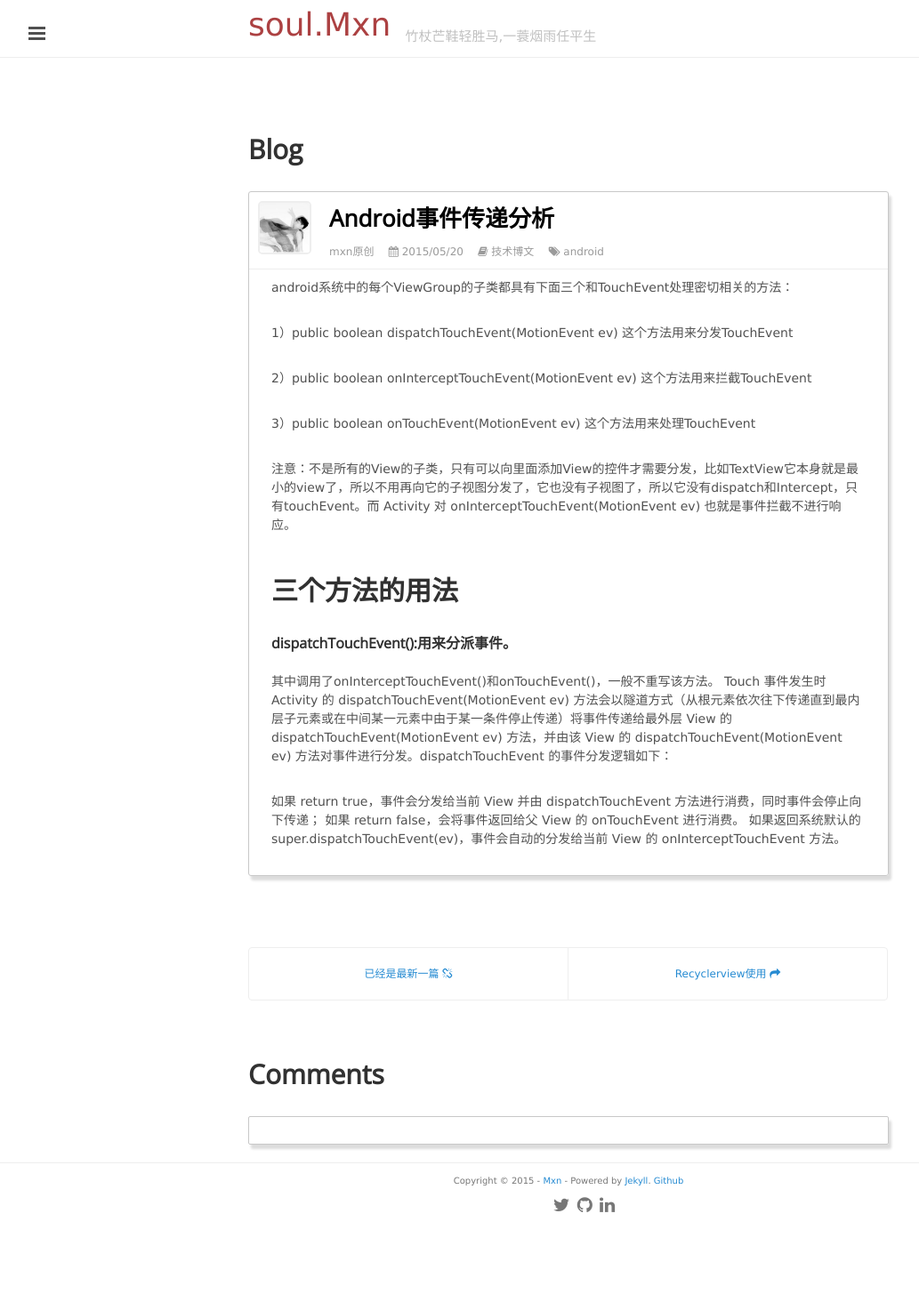
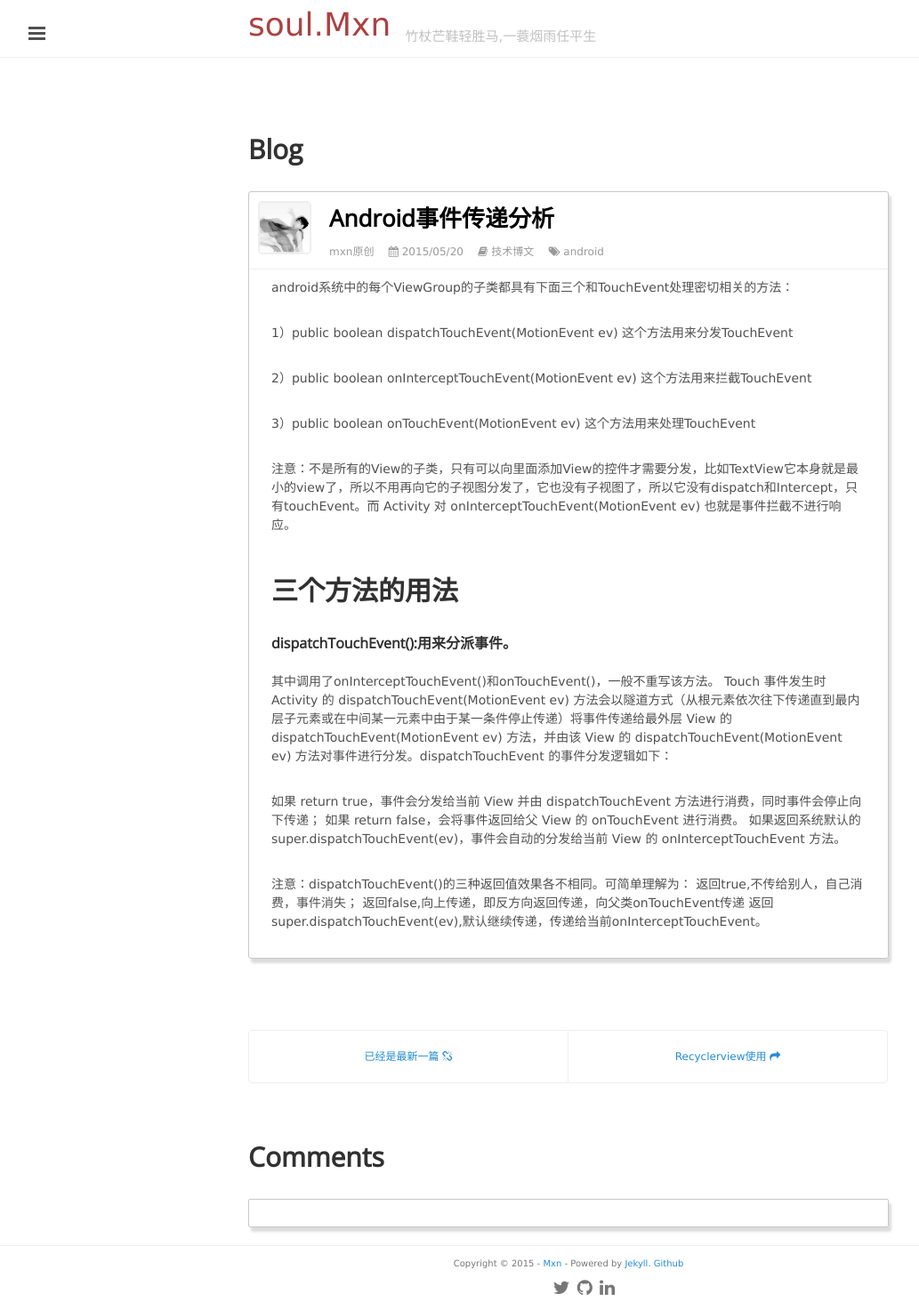
Before and after one commit to mxn21/mxn21.github.io, a Jekyll site: the page built from _posts/2015-5-20-android事件传递分析.md, in a window 1280 px wide. Shown: the whole page at 89% size, without its empty margins (1-1034 px from the left). Built offline with Jekyll 4.4.1, drawn with Linux system fonts in a browser that asks for light colours; Markdown is read by kramdown in place of the engine named in the settings; comment, search, counter and statistics services are not loaded; before the commit the page ends 1380 px from its top, so only the background shows below that.

Commit message:
Update 2015-5-20-android事件传递分析.md

```diff
--- a/_posts/2015-5-20-android事件传递分析.md
+++ b/_posts/2015-5-20-android事件传递分析.md
@@ -25,3 +25,8 @@
 如果 return true，事件会分发给当前 View 并由 dispatchTouchEvent 方法进行消费，同时事件会停止向下传递；
 如果 return false，会将事件返回给父 View 的  onTouchEvent 进行消费。
 如果返回系统默认的 super.dispatchTouchEvent(ev)，事件会自动的分发给当前 View 的 onInterceptTouchEvent 方法。
+
+注意：dispatchTouchEvent()的三种返回值效果各不相同。可简单理解为：
+返回true,不传给别人，自己消费，事件消失；
+返回false,向上传递，即反方向返回传递，向父类onTouchEvent传递
+返回super.dispatchTouchEvent(ev),默认继续传递，传递给当前onInterceptTouchEvent。
```
